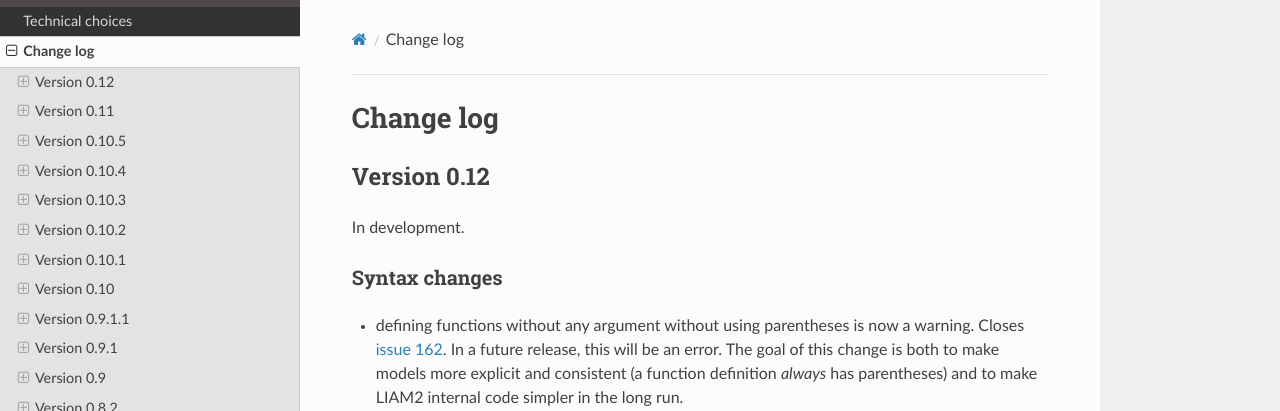
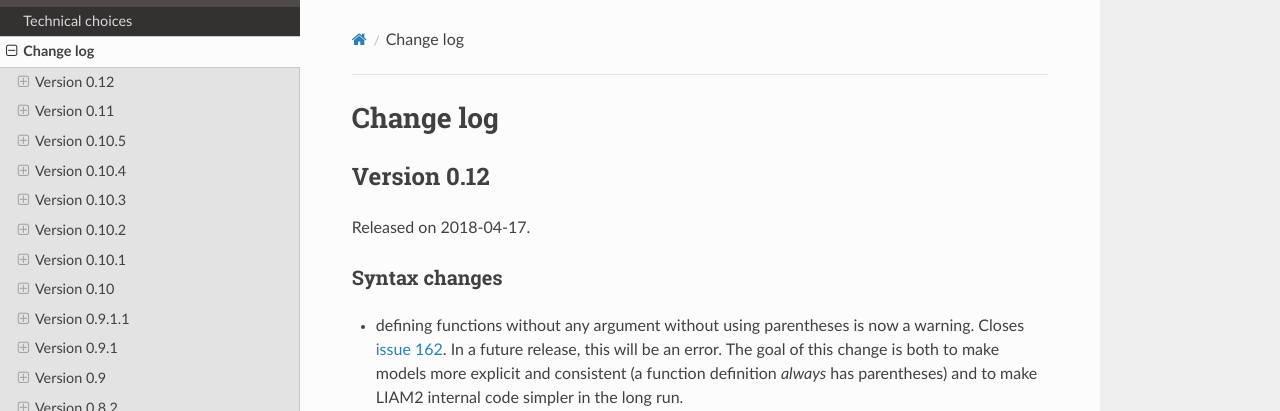
Before and after one commit to liam2/liam2, a Sphinx documentation site: the page built from doc/usersguide/source/changes.rst, in a window 1280 px wide and 900 px high. Shown: the top 411 px of the window. Built offline with Sphinx 7.4.7 and the Read the Docs theme 2.0.0, drawn with Linux system fonts in a browser that asks for light colours.

Commit message:
update release date in changes.rst

```diff
--- a/doc/usersguide/source/changes.rst
+++ b/doc/usersguide/source/changes.rst
@@ -6,7 +6,7 @@ Change log
 Version 0.12
 ============
 
-In development.
+Released on 2018-04-17.
 
 .. include:: changes/version_0_12.rst.inc
 
```
